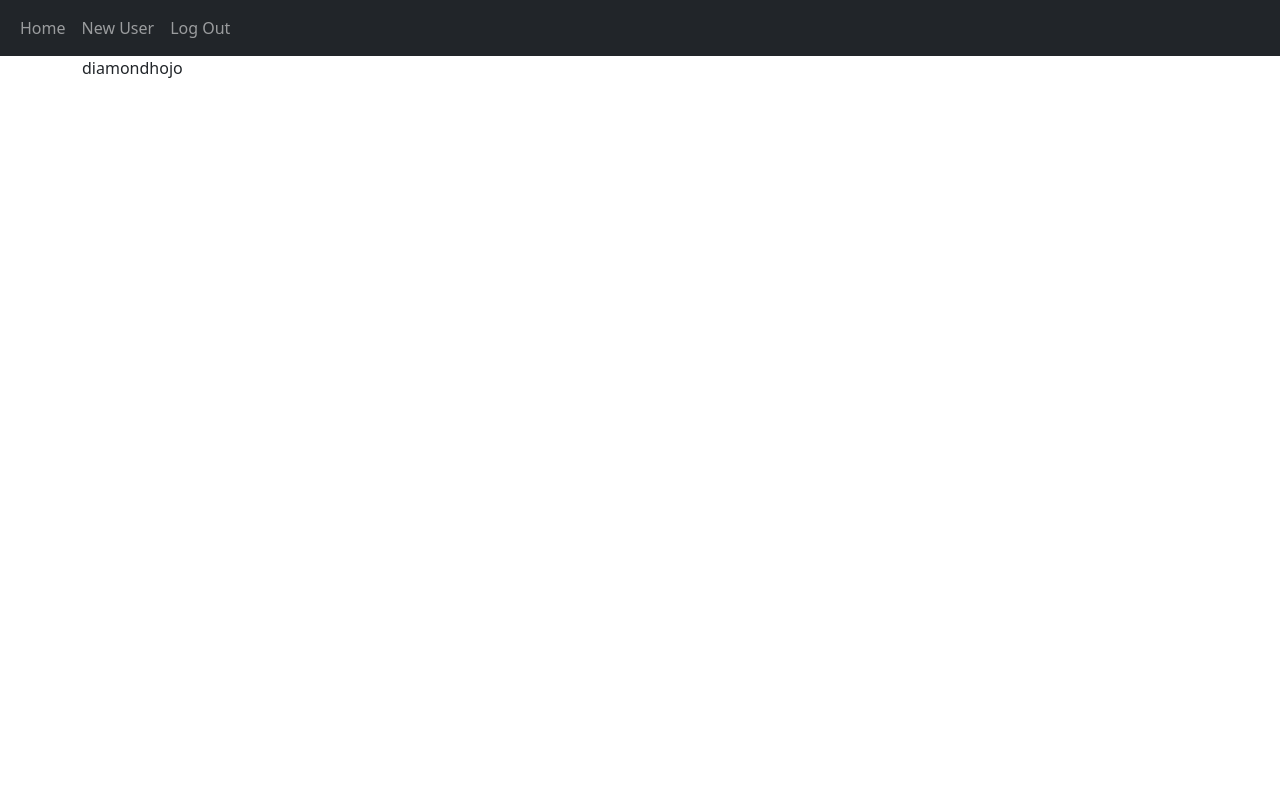
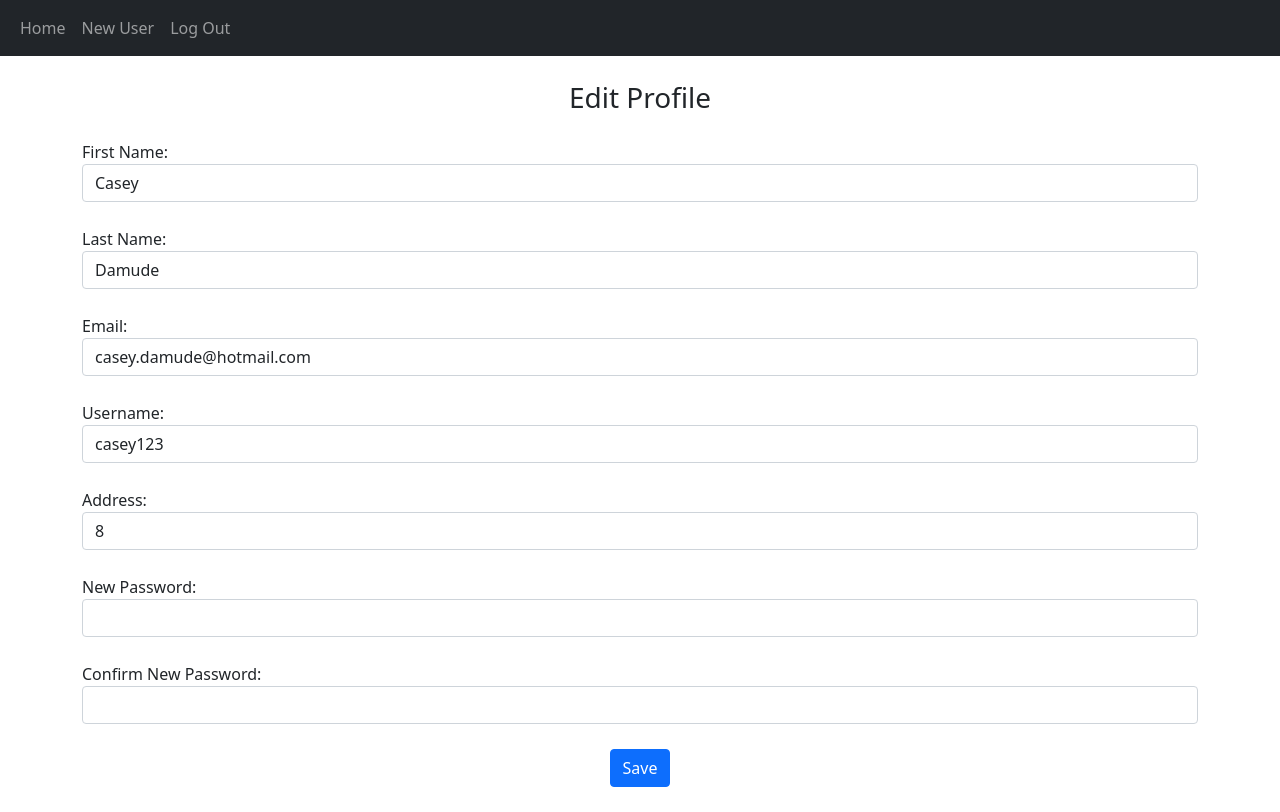
Before and after one commit to diamondhojo/CuttingEdge, a Flask app: a page that uses files/templates/profile.html in a window 1280 px wide. Before the commit the page ends 78 px from the top, so only its background shows below. Run offline with Flask 2, Linux system fonts and the light colour scheme; a user stored in the database is signed in; data comes from the database, SQL or seed files in the repository; both versions use the stored data as it was after the commit.

Commit message:
Added Profile Page to Edit User
Fully functional with basic data validation

```diff
--- a/files/auth.py
+++ b/files/auth.py
@@ -24,15 +24,9 @@ def updateDB(first_name, last_name, email, address, username, password):
     new_user = User(first_name=first_name, last_name=last_name, email=email, address=address, username=username, password=generate_password_hash(password, method='sha256'))
     db.session.add(new_user)
     db.session.commit()
-    current_user = new_user
-    if not current_user.is_authenticated:
+    if not current_user.is_authenticated: #creating user from sign up page
         login_user(new_user, remember=True)
-        if current_user.is_authenticated:
-            flash("Logging in")
-        else:
-            flash("Logged out")
-    else:
-        flash("logged in")
+        current_user = new_user
     return flash('User Created')
 
 @auth.route("/login", methods=['GET', 'POST'])
--- a/files/static/style.css
+++ b/files/static/style.css
@@ -12,3 +12,13 @@ td, th{
 .action{
     display: inline-block;
 }
+
+h3,
+.navbar,
+.navbar-expand-lg,
+.navbar-dark
+.bg-dark,
+.btn-primary,
+.form-control {
+    margin-bottom: 25px;
+}
--- a/files/templates/profile.html
+++ b/files/templates/profile.html
@@ -2,5 +2,29 @@
 {% extends "base.html" %}
 {% block title %}Profile{% endblock %}
 {% block content %}
-    {{ username }}
+    <form method="POST">
+        <h3 align="center">Edit Profile</h3>
+
+        <div class="form-group">
+            {% for col in cols %}
+                <label for={{ col }}>{{ col.replace('_', ' ').title() }}:</label>
+                <input
+                    type="text"
+                    id="{{ col }}"
+                    name="{{ col }}"
+                    class="form-control"
+                    value={{ user[col.replace(' ', '_').lower()] }}
+                />
+            {% endfor %}
+            <label for="password1">New Password:</label>
+            <input type="password" id="password1" name="password1" class="form-control" />
+
+            <label for="password2">Confirm New Password:</label>
+            <input type="password" id="password2" name="password2" class="form-control" />
+
+            <div align="center">
+                <button class="btn btn-primary" type="submit">Save</button>
+            </div>
+        </div>
+    </form>
 {% endblock %}
--- a/files/views.py
+++ b/files/views.py
@@ -18,10 +18,87 @@ def home():
     user = current_user
     return render_template("home.html", user=current_user, users=users, cols=auth.cols)
 
-@views.route("/profile/<username>")
+@views.route("/profile/<username>", methods=['GET', 'POST'])
 def profile(username):
-    user = current_user
-    return render_template("profile.html", username=user.username, user=user)
+    user = User.query.filter_by(username=username).first()
+    if request.method == 'POST':
+        first_name = request.form.get("First_Name")
+        last_name = request.form.get("Last_Name")
+        email = request.form.get("Email")
+        address = request.form.get("Address")
+        username = request.form.get("Username")
+        password1 = request.form.get("password1")
+        password2 = request.form.get("password2")
+        errors = False
+
+        if user.first_name != first_name or user.last_name != last_name:
+            name_exists = User.query.filter_by(first_name=first_name, last_name=last_name).first()
+            if name_exists:
+                flash('Name combination is already in use.', category='error')
+                errors = True
+            else:
+                if len(first_name) < 3:
+                    flash('First name must be at least 3 characters long.', category='error')
+                    errors = True
+                elif len(last_name) < 3:
+                    flash('Last name must be at least 3 characters long.', category='error')
+                    errors = True
+                else:
+                    user.first_name = first_name.title()
+                    user.last_name = last_name.title()
+
+        if user.email != email:
+            email_exists = User.query.filter_by(email=email).first()
+            if email_exists:
+                flash('Email is already in use.', category='error')
+                errors = True
+            else:
+                if  (len(email) < 8) or "@" not in email or "." not in email:
+                    flash("Email is invalid.", category='error')
+                    errors = True
+                else:
+                    user.email = email
+
+        if user.address != address:
+            address_exists = User.query.filter_by(address=address).first()
+            if address_exists:
+                flash('Address is already in use.', category='error')
+                errors = True
+            else:
+                user.first_name = first_name
+
+        if user.username != username:
+            username_exists = User.query.filter_by(username=username).first()
+            if username_exists:
+                flash('Username is already in use.', category='error')
+                errors = True
+            else:
+                if len(username) < 2:
+                    flash('Username is too short.', category='error')
+                    errors = True
+                else:
+                    user.username = username
+
+        if password1 != "" and password2 != "":
+            if len(password1) < 6:
+                flash('Password is too short.', category='error')
+                errors = True
+            elif len(password2) < 6:
+                flash('Password is too short.', category='error')
+                errors = True
+            elif password1 == password2:
+                flash('Passwords don\'t match.', category='error')
+                errors = True
+            else:
+                user.password = generate_password_hash(password1, method='sha256')
+                flash('Password updated', category='success')
+
+        if errors == False:
+            db.session.commit()
+            flash('User Updated')
+            return redirect(url_for('views.home'))
+
+    return render_template("profile.html", current_user=current_user, user=user, cols=auth.cols)
 
 @views.route("/newUser", methods=['GET', 'POST'])
 @login_required
@@ -63,7 +140,6 @@ def newUser():
             flash('Password is too short.', category='error')
         elif len(password1) < 6:
             flash('Password is too short.', category='error')
-
         else:
             new_user = User(first_name=first_name, last_name=last_name, email=email, address=address, username=username, password=generate_password_hash(password1, method='sha256'))
             db.session.add(new_user)
```
Also changed, not shown: files/templates/home.html (+7 -6 lines), files/database.db, files/templates/signup.html (indentation only).
